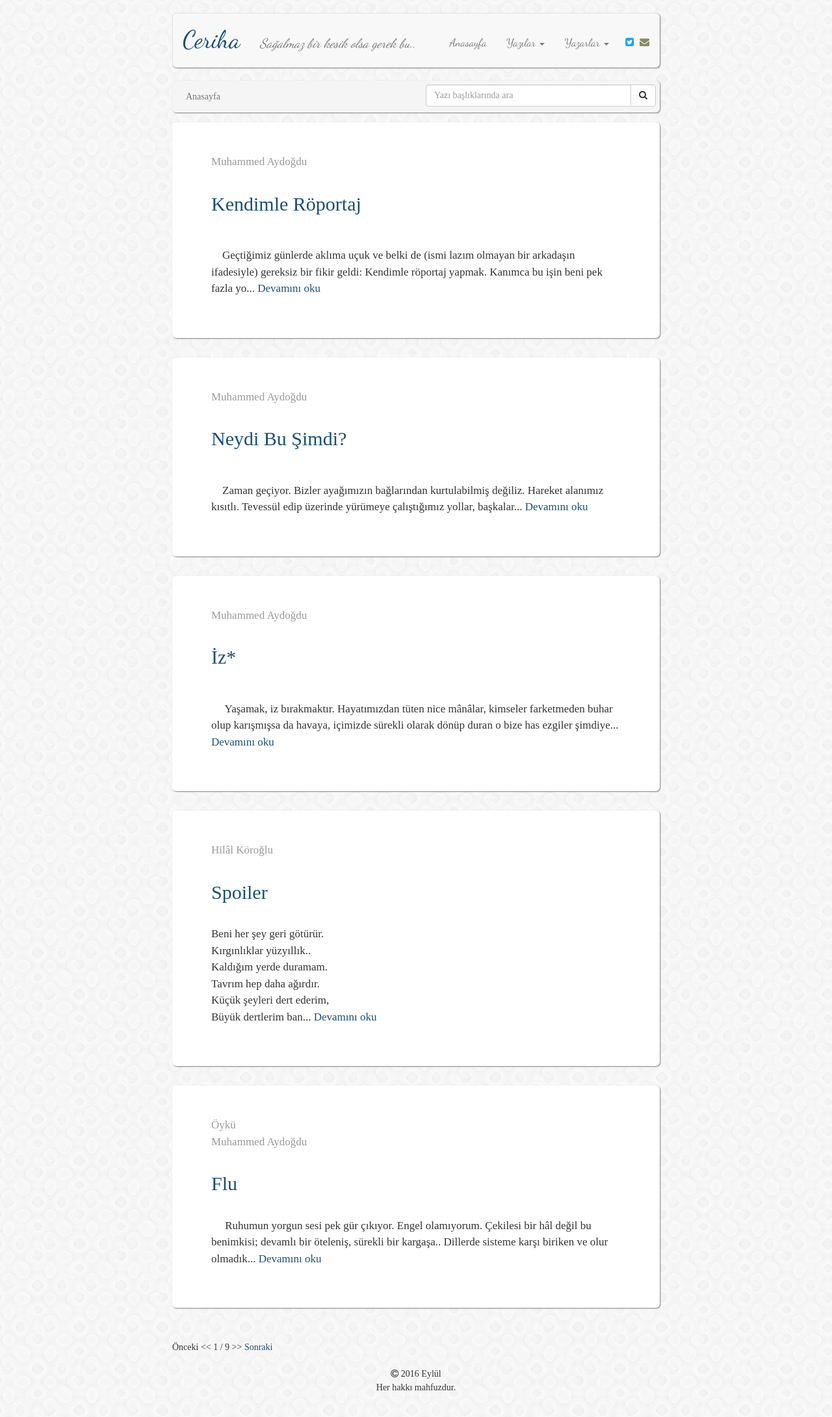
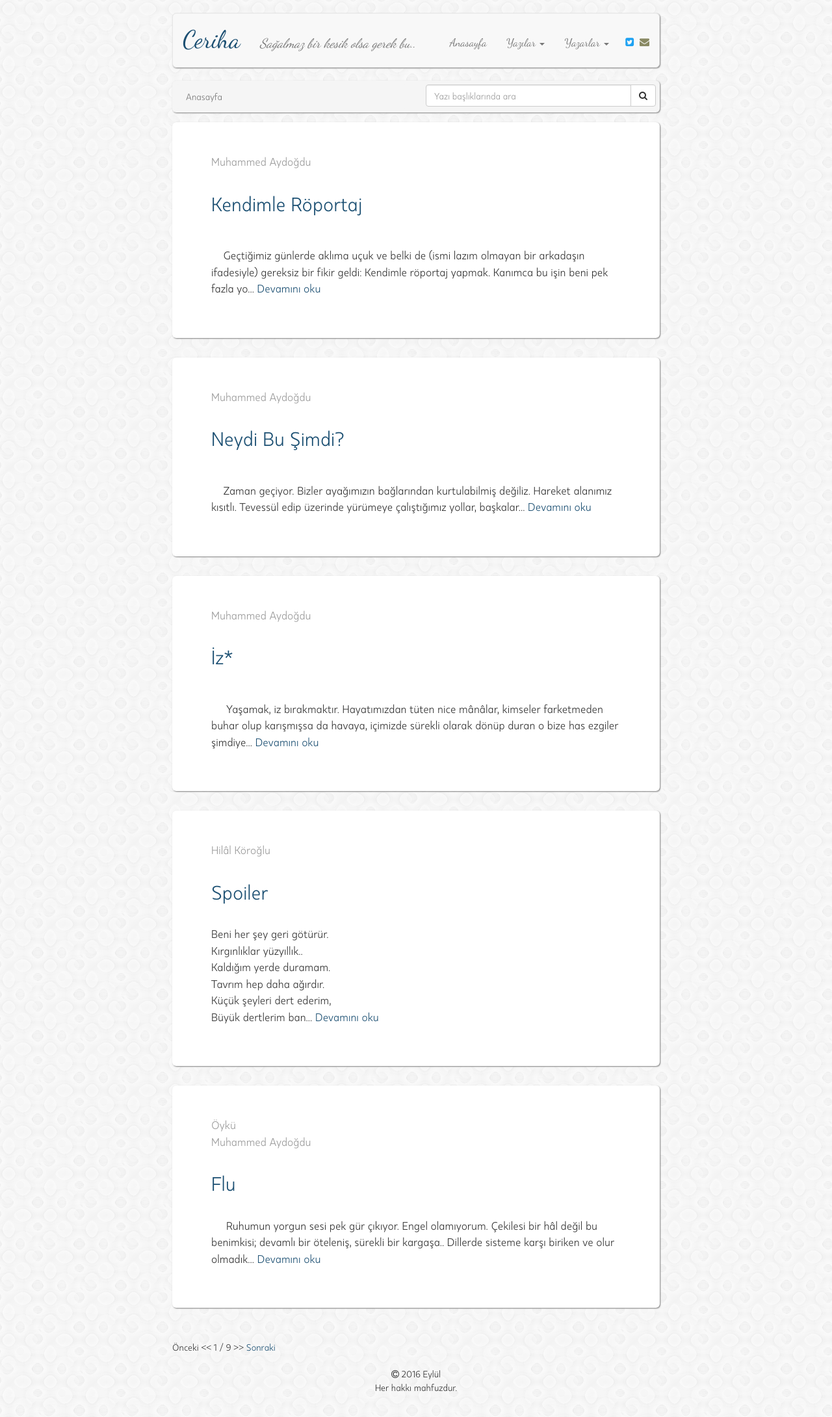
Before and after one commit to muhammedaydogdu/muhammedaydogdu.github.io, a Jekyll site: the page built from index.html, in a window 1280 px wide. Shown: the whole page at 65% size. Built offline with Jekyll 4.4.1, drawn with Linux system fonts in a browser that asks for light colours; some web fonts are replaced; the list of posts is cut into pages by our own code.

Commit message:
Update style.css

```diff
--- a/css/style.css
+++ b/css/style.css
@@ -5,9 +5,6 @@
 
   font-family: Kappa;
   src: url('../fonts/KappaBook.otf');
-
-  font-family: Ketab;
-  src: url('../fonts/Ketab.ttf');
 
 }
 
```
